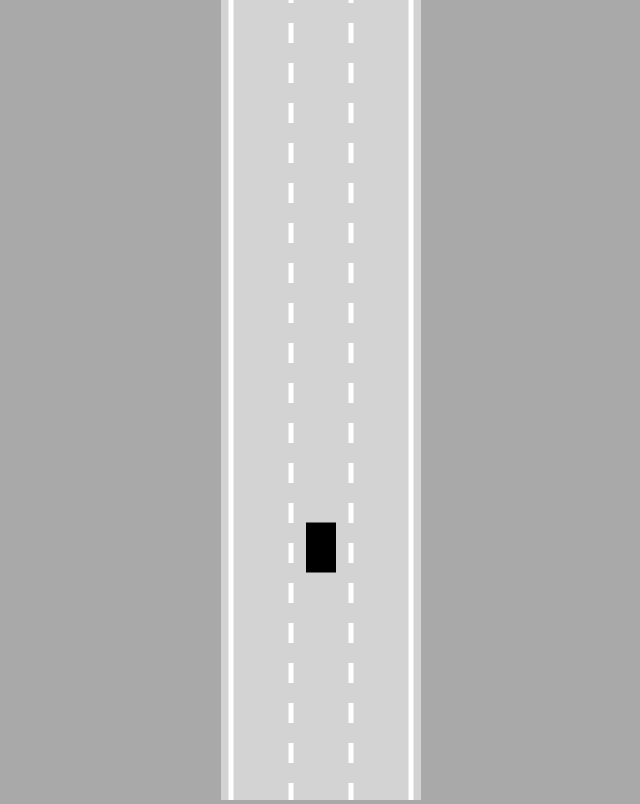
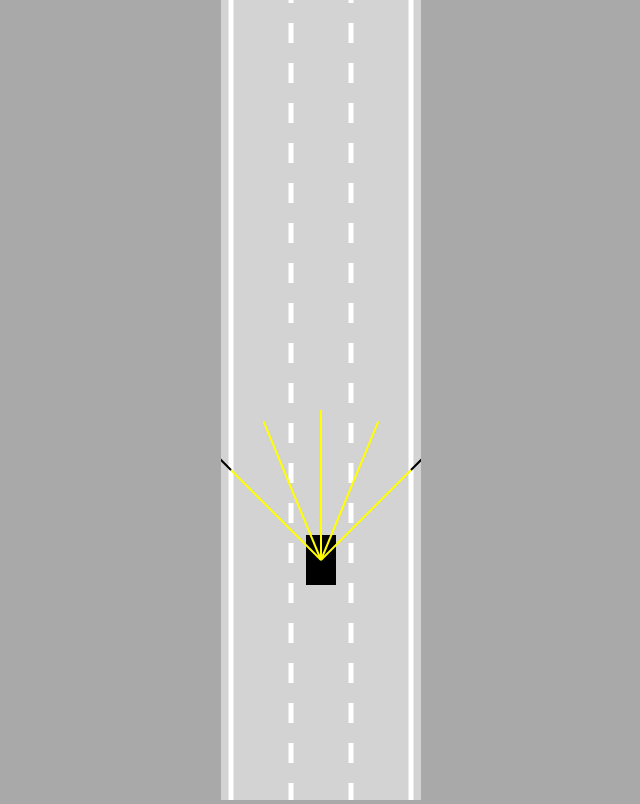
Before and after one commit to thgcst/autopilot, a plain HTML site: page index.html in a window 1280 px wide. Shown: the whole page, without its empty margins (319-959 px from the left). Drawn offline with Linux system fonts and the light colour scheme.

Commit message:
feat: sensor

```diff
--- a/car.js
+++ b/car.js
@@ -11,11 +11,13 @@ class Car {
     this.friction = 0.05;
     this.angle = 0;
 
+    this.sensor = new Sensor(this);
     this.controls = new Controls();
   }
 
-  update() {
+  update(roadBorders) {
     this.#move();
+    this.sensor.update(roadBorders);
   }
 
   #move() {
@@ -60,10 +62,12 @@ class Car {
     ctx.save();
     ctx.translate(this.x, this.y);
     ctx.rotate(-this.angle);
-    ctx.translate(0, -this.height / 4);
+    // ctx.translate(0, -this.height / 4);
     ctx.beginPath();
     ctx.rect(-this.width / 2, -this.height / 2, this.width, this.height);
     ctx.fill();
     ctx.restore();
+
+    this.sensor.draw(ctx);
   }
 }
--- a/index.html
+++ b/index.html
@@ -7,6 +7,7 @@
 
 <body>
   <canvas id="myCanvas"></canvas>
+  <script src="sensor.js"></script>
   <script src="utils.js"></script>
   <script src="road.js"></script>
   <script src="controls.js"></script>
--- a/main.js
+++ b/main.js
@@ -8,7 +8,7 @@ const car = new Car(road.getLaneCenter(1), 100, 30, 50);
 animate();
 
 function animate() {
-  car.update();
+  car.update(road.borders);
 
   canvas.height = window.innerHeight;
 
--- /dev/null
+++ b/sensor.js
@@ -0,0 +1,85 @@
+class Sensor {
+  constructor(car) {
+    this.car = car;
+    this.rayCount = 5;
+    this.rayLength = 150;
+    this.raySpread = Math.PI / 2;
+
+    this.rays = [];
+    this.readings = [];
+  }
+
+  update(roadBorders) {
+    this.#castRays();
+    this.readings = [];
+
+    for (let i = 0; i < this.rays.length; i++) {
+      this.readings.push(this.#getReading(this.rays[i], roadBorders));
+    }
+  }
+
+  #getReading(ray, roadBorders) {
+    let touches = [];
+
+    for (let i = 0; i < roadBorders.length; i++) {
+      const touch = getIntersection(
+        ray[0],
+        ray[1],
+        roadBorders[i][0],
+        roadBorders[i][1]
+      );
+      if (touch) {
+        touches.push(touch);
+      }
+    }
+
+    if (touches.length === 0) {
+      return null;
+    } else {
+      const offsets = touches.map((e) => e.offset);
+      const minOffset = Math.min(...offsets);
+      return touches.find((e) => e.offset == minOffset);
+    }
+  }
+
+  #castRays() {
+    this.rays = [];
+    for (let i = 0; i < this.rayCount; i++) {
+      const rayAngle =
+        lerp(
+          this.raySpread / 2,
+          -this.raySpread / 2,
+          this.rayCount === 1 ? 0.5 : i / (this.rayCount - 1)
+        ) + this.car.angle;
+
+      const start = { x: this.car.x, y: this.car.y };
+      const end = {
+        x: this.car.x - Math.sin(rayAngle) * this.rayLength,
+        y: this.car.y - Math.cos(rayAngle) * this.rayLength,
+      };
+      this.rays.push([start, end]);
+    }
+  }
+
+  draw(ctx) {
+    for (let i = 0; i < this.rayCount; i++) {
+      let end = this.rays[i][1];
+      if (this.readings[i]) {
+        end = this.readings[i];
+      }
+      ctx.beginPath();
+      ctx.lineWidth = 2;
+      ctx.strokeStyle = "yellow";
+      ctx.moveTo(this.rays[i][0].x, this.rays[i][0].y);
+      ctx.lineTo(end.x, end.y);
+      ctx.stroke();
+
+      ctx.beginPath();
+      ctx.lineWidth = 2;
+      ctx.strokeStyle = "black";
+      ctx.moveTo(end.x, end.y);
+      ctx.lineTo(this.rays[i][1].x, this.rays[i][1].y);
+      ctx.stroke();
+    }
+  }
+}
--- a/utils.js
+++ b/utils.js
@@ -1,3 +1,22 @@
 function lerp(A, B, t) {
   return A + (B - A) * t;
 }
+
+function getIntersection(A, B, C, D) {
+  const tTop = (D.x - C.x) * (A.y - C.y) - (D.y - C.y) * (A.x - C.x);
+  const bottom = (D.y - C.y) * (B.x - A.x) - (D.x - C.x) * (B.y - A.y);
+
+  if (bottom !== 0) {
+    const t = tTop / bottom;
+
+    if (t >= 0 && t <= 1) {
+      return {
+        x: lerp(A.x, B.x, t),
+        y: lerp(A.y, B.y, t),
+        offset: t,
+      };
+    }
+  }
+
+  return null;
+}
```
